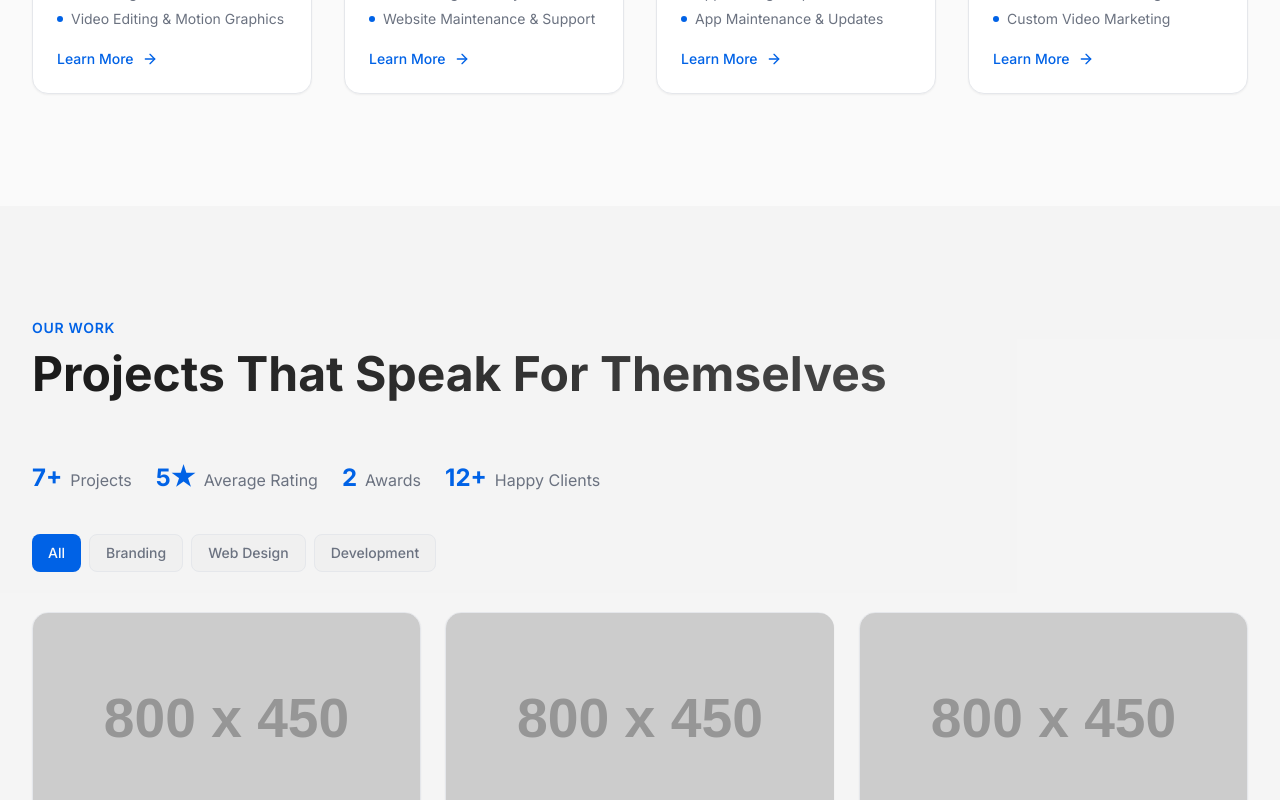
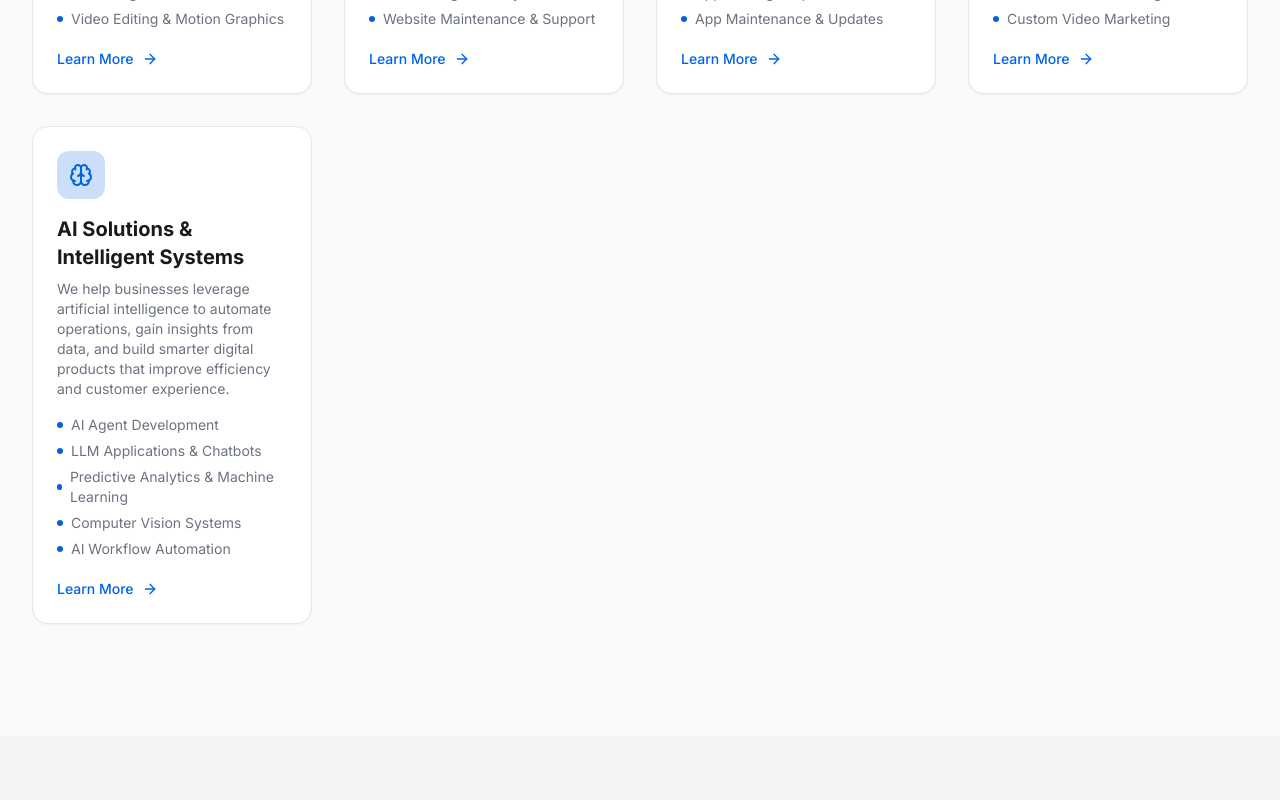
Before and after one commit to Root007x/fsl, a Next.js app: page / in a window 1280 px wide. Shown: the part 1440-2240 px from the top of the page. Built offline with nearby package versions, Linux system fonts and the light colour scheme.

Commit message:
new card added

```diff
--- a/components/sections/Services.tsx
+++ b/components/sections/Services.tsx
@@ -6,9 +6,9 @@ import { Container } from "@/components/ui/Container";
 import { SectionHeading } from "@/components/ui/SectionHeading";
 import { Card } from "@/components/ui/Card";
 import { SERVICES } from "@/constants";
-import { Palette, Globe, TrendingUp, Smartphone, ArrowRight } from "lucide-react";
+import { Palette, Globe, TrendingUp, Smartphone, ArrowRight, Brain } from "lucide-react";
 
-const iconMap = { Palette, Globe, TrendingUp, Smartphone };
+const iconMap = { Palette, Globe, TrendingUp, Smartphone, Brain };
 
 export function Services() {
   return (
--- a/constants/index.ts
+++ b/constants/index.ts
@@ -71,6 +71,20 @@ export const SERVICES: Service[] = [
     ],
     href: "/contact",
   },
+  {
+    id: "ai-solutions",
+    title: "AI Solutions & Intelligent Systems",
+    description: "We help businesses leverage artificial intelligence to automate operations, gain insights from data, and build smarter digital products that improve efficiency and customer experience.",
+    icon: "Brain",
+    subServices: [
+      "AI Agent Development",
+      "LLM Applications & Chatbots",
+      "Predictive Analytics & Machine Learning",
+      "Computer Vision Systems",
+      "AI Workflow Automation",
+    ],
+    href: "/contact",
+  },
 ];
 
 /** Contact form service dropdown options */
@@ -84,6 +98,7 @@ export const CONTACT_SERVICE_OPTIONS = [
   { value: "content-writing", label: "Content Writing" },
   { value: "creative-design", label: "Creative Design" },
   { value: "custom-video-making", label: "Custom Video Making" },
+  { value: "ai-solutions", label: "AI Solutions & Intelligent Systems" },
 ];
 
 export const STATS: Stat[] = [
```
